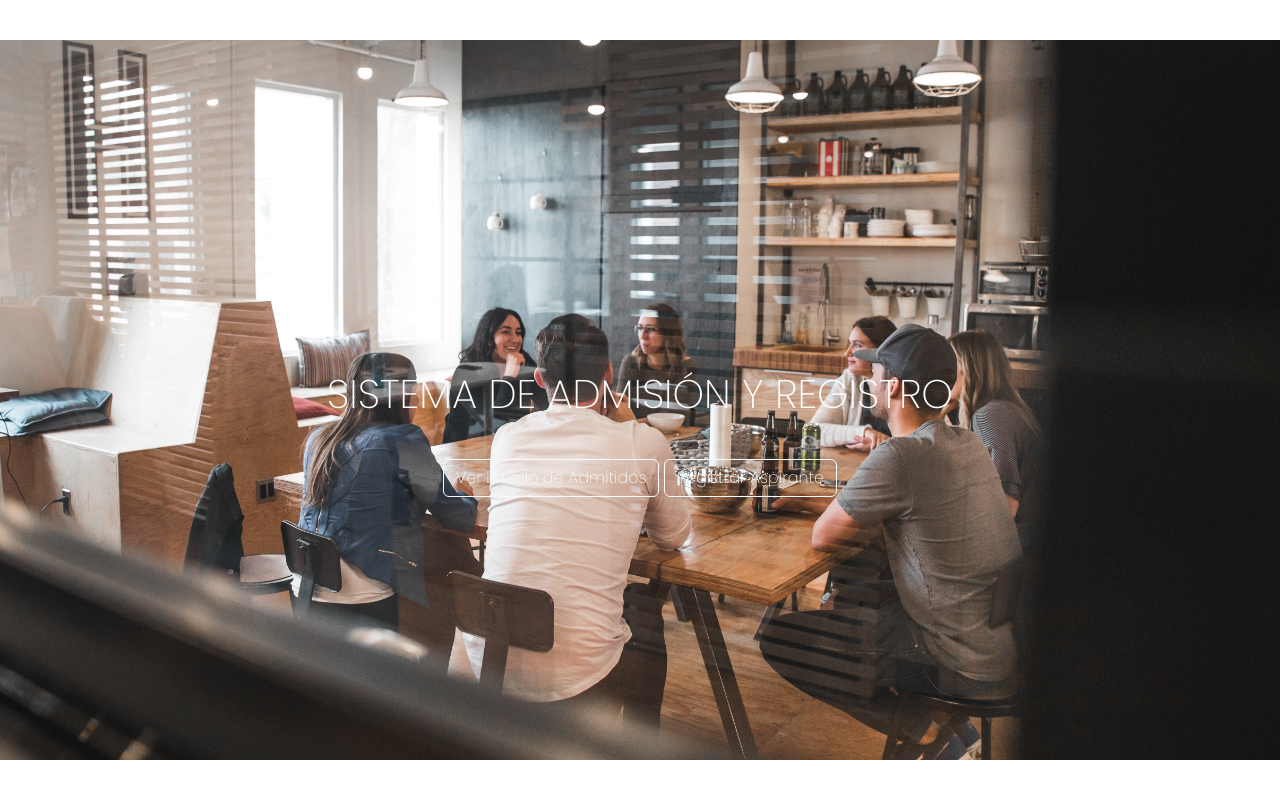
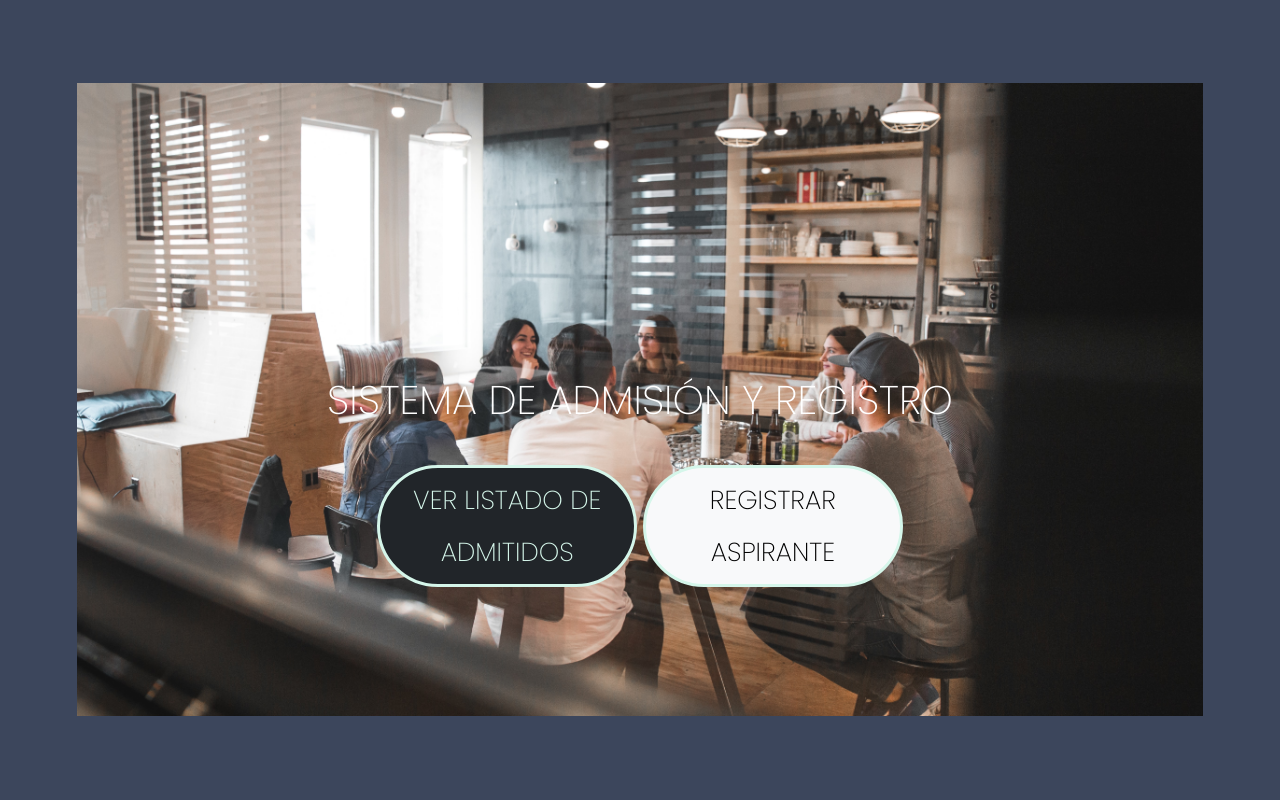
Before and after one commit to JulianRivers/2do-parcial-web, a Django app: page / in a window 1280 px wide. Run offline with Django 4.2, Linux system fonts and the light colour scheme.

Commit message:
avances nueva func

```diff
--- a/aspirante/urls.py
+++ b/aspirante/urls.py
@@ -6,4 +6,5 @@ urlpatterns = [
     path('', views.index, name='index'),
     path('aspirante/', views.listar, name='aspirante'),
     path('registrar/', views.registrar_aspirante, name='registrar'),
+    path('aspirantes/<str:cargo>', views.listar_cargo, name='cargo')
 ]
--- a/aspirante/views.py
+++ b/aspirante/views.py
@@ -2,8 +2,10 @@ from django.shortcuts import render, redirect
 from .models import *
 from .forms import *
 from django.db.models.functions import Lower
+from django.http import HttpResponse, JsonResponse
+from django.core import serializers
+import json
 # Create your views here.
-
 
 def index(request):
     return render(request, 'index.html')
@@ -20,17 +22,20 @@ def registrar_aspirante(request):
         edad = request.POST['edad']
         form = registrarAspirante(request.POST)
         if form.is_valid():
-            puntaje = EvaluacionAdmision.objects.create()
-            Aspirante.objects.create(nombre=nombre, apellido=apellido, tipo_documento=tipo_documento,
-                                     numero_documento=numero_documento, profesion=profesion, ciudad=ciudad, edad=edad, puntaje=puntaje)
+            aspirante = Aspirante.objects.create(nombre=nombre, apellido=apellido, tipo_documento=tipo_documento,
+                                     numero_documento=numero_documento, profesion=profesion, ciudad=ciudad, edad=edad)
             return redirect('aspirante:index')
     else:
         form = registrarAspirante()
     context = {'form': form}
     return render(request, 'registrar.html', context)
 
-
+#no sirve
 def listar(request):
-    aspirantes = Aspirante.objects.order_by(Lower('puntaje__total_puntos').desc())
+    aspirantes = EvaluacionAdmision.objects.order_by(Lower('puntaje__total_puntos').desc())
     context = {'aspirantes': aspirantes}
     return render(request, 'listado.html', context)
+
+def listar_cargo(request, cargo=""):
+    aspirante = serializers.serialize('json', Aspirante.objects.order_by(''))
+    return JsonResponse(json.dumps(aspirante), safe=False)
--- a/static/css/style.css
+++ b/static/css/style.css
@@ -14,8 +14,94 @@
     background-repeat: no-repeat;
     background-position: center;
     height: 100vh;
+    padding: 250px;
 }
 
 .titulo{
     color: rgb(252, 252, 252);
 }
+
+:root {
+    --bg: #3C465C;
+    --primary: #d5f6ea;
+    --solid: #fff;
+    --btn-w: 10em;
+    --dot-w: calc(var(--btn-w)*.2);
+    --tr-X: calc(var(--btn-w) - var(--dot-w));
+  }
+  * {box-sizing: border-box;}
+  *:before, *:after {box-sizing: border-box;}
+
+  body {
+    height: 100vh;
+    display: flex;
+    justify-content: center;
+    align-items: center;
+    flex-flow: wrap;
+    background: var(--bg);
+    font-size: 20px;
+    font-family: 'Titillium Web', sans-serif;
+  }
+  h1 {
+    color: var(--solid);
+    font-size: 2.5rem;
+    margin-top: 6rem;
+  }
+  .btn1 {
+    position: relative;
+    margin: 0 auto;
+    width: var(--btn-w);
+    color: var(--primary);
+    border: .15em solid var(--primary);
+    border-radius: 5em;
+    text-transform: uppercase;
+    text-align: center;
+    font-size: 1.3em;
+    line-height: 2em;
+    cursor: pointer;
+  }
+  .dot {
+    content: '';
+    position: absolute;
+    top: 0;
+    width: var(--dot-w);
+    height: 100%;
+    border-radius: 100%;
+    transition: all 300ms ease;
+    display: none;
+  }
+  .dot:after {
+    content: '';
+    position: absolute;
+    left: calc(50% - .4em);
+    top: -.4em;
+    height: .8em;
+    width: .8em;
+    background: var(--primary);
+    border-radius: 1em;
+    border: .25em solid var(--solid);
+    box-shadow: 0 0 .7em var(--solid),
+          0 0 2em var(--primary);
+  }
+  .btn:hover .dot,
+  .btn:focus .dot {
+    animation: atom 2s infinite linear;
+    display: block;
+  }
+  @keyframes atom {
+    0% {transform: translateX(0) rotate(0);}
+    30%{transform: translateX(var(--tr-X)) rotate(0);}
+    50% {transform: translateX(var(--tr-X)) rotate(180deg);}
+    80% {transform: translateX(0) rotate(180deg);}
+    100% {transform: translateX(0) rotate(360deg);}
+  }
+
+  .boton1{
+    font-size: 20px;
+  }
+  .btncolor{
+    color: black;
+  }
+  .btncolor2{
+color: white;
+  }
--- a/templates/base.html
+++ b/templates/base.html
@@ -7,9 +7,9 @@
     <meta http-equiv="X-UA-Compatible" content="IE=edge">
     <meta name="viewport" content="width=device-width, initial-scale=1.0">
     <title>{% block title %}{% endblock title %}</title>
-    <link rel="stylesheet" href="{% static 'css/style.css' %}">
     <link href="https://cdn.jsdelivr.net/npm/bootstrap@5.2.2/dist/css/bootstrap.min.css" rel="stylesheet"
     integrity="sha384-Zenh87qX5JnK2Jl0vWa8Ck2rdkQ2Bzep5IDxbcnCeuOxjzrPF/et3URy9Bv1WTRi" crossorigin="anonymous">
+    <link rel="stylesheet" href="{% static 'css/style.css' %}">
 </head>
 
 <body>
--- a/templates/index.html
+++ b/templates/index.html
@@ -10,8 +10,13 @@
     </div>
     <hr>
     <div class="boton1">
-        <a href="/aspirante/" class="btn btn-outline-light" role="button">Ver listado de Admitidos</a>
-        <a href="/registrar/" class="btn btn-outline-light" role="button">Registrar Aspirante</a>
+        <div class="container">
+        <a href="/aspirante/" class="btn1 btn btn-dark btncolor1" role="button">Ver listado de Admitidos
+            <div class="dot"></div>
+        </a>
+        <a href="/registrar/" class="btn1 btn btn-light btncolor" role="button">Registrar Aspirante
+            <div class="dot"></div>
+        </a>
     </div>
 </div>
 {% endblock body %}
```
Also changed, not shown: aspirante/models.py (+19 -17 lines).
